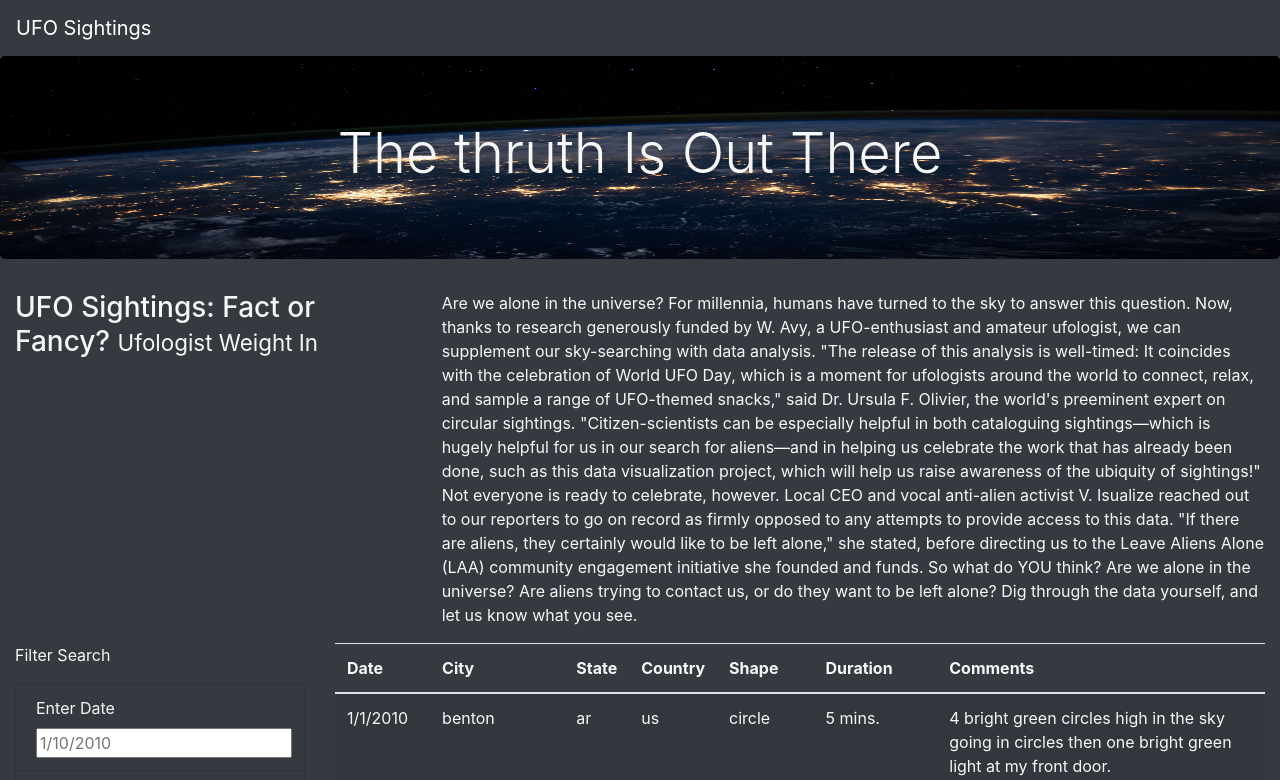
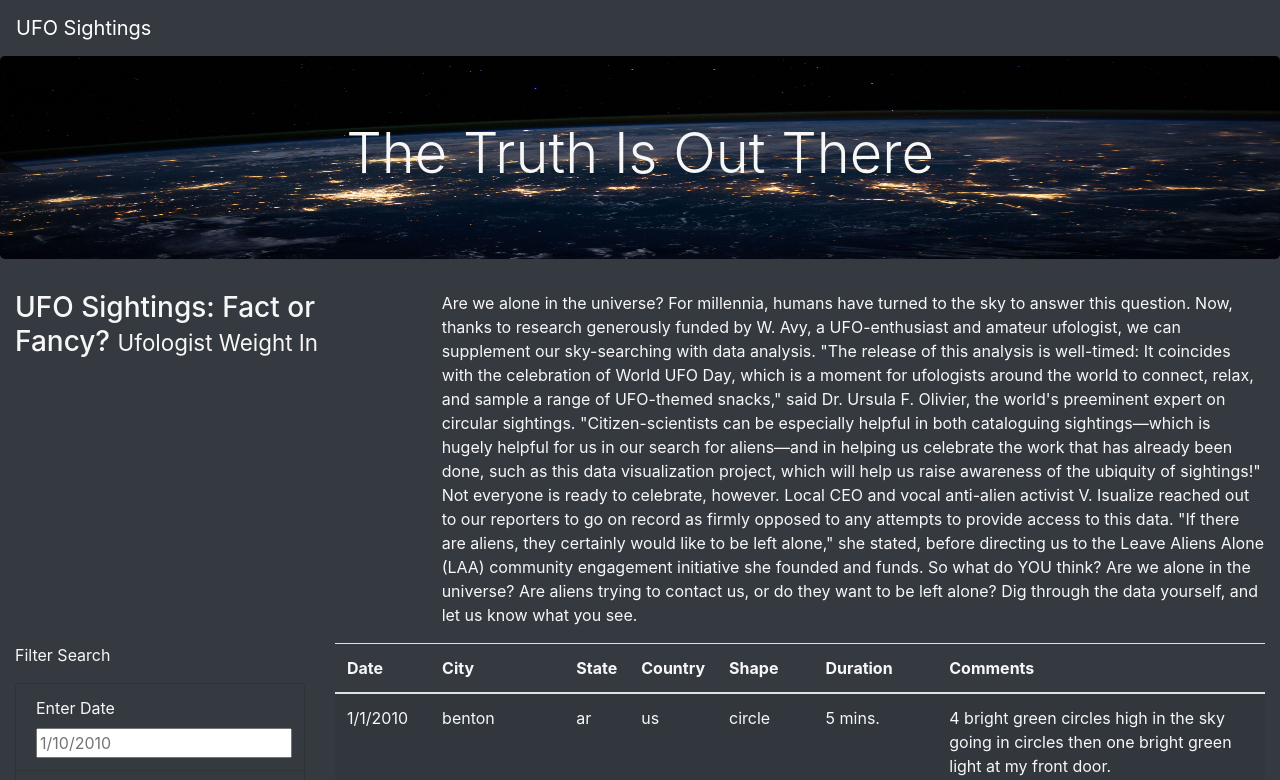
Before and after one commit to Dan-Bas/UFOs, a plain HTML site: page index.html in a window 1280 px wide. Shown: the top 780 px of the page. Drawn offline with nearby package versions, Linux system fonts and the light colour scheme.

Commit message:
Index.html updated

```diff
--- a/index.html
+++ b/index.html
@@ -20,7 +20,7 @@
             <a class="navbar-brand" href="index.html">UFO Sightings</a>
         </nav>
         <div class="jumbotron">
-            <h1 class="display-4">The thruth Is Out There</h1>
+            <h1 class="display-4">The Truth Is Out There</h1>
         </div>
 
         <div class="container-fluid">
```
